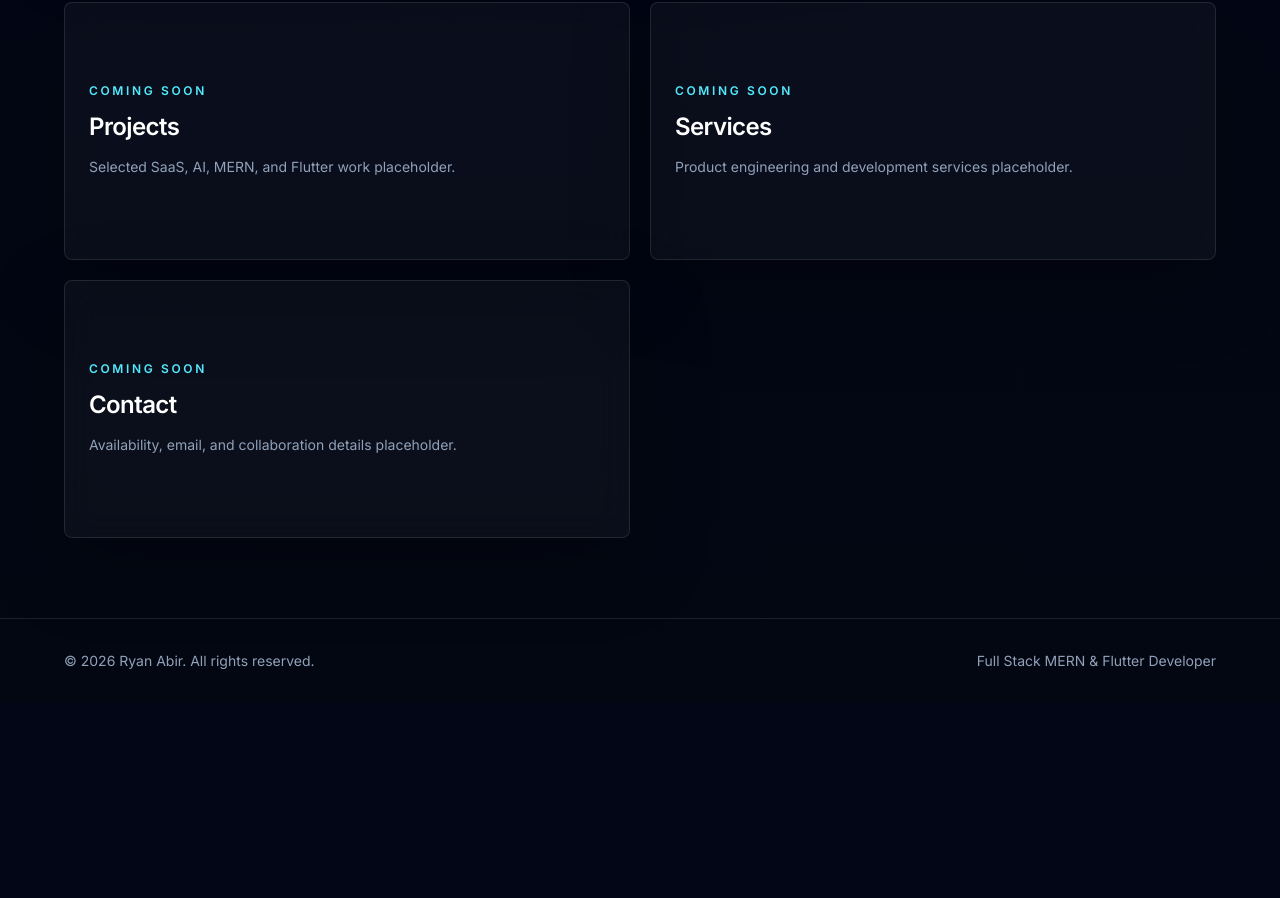
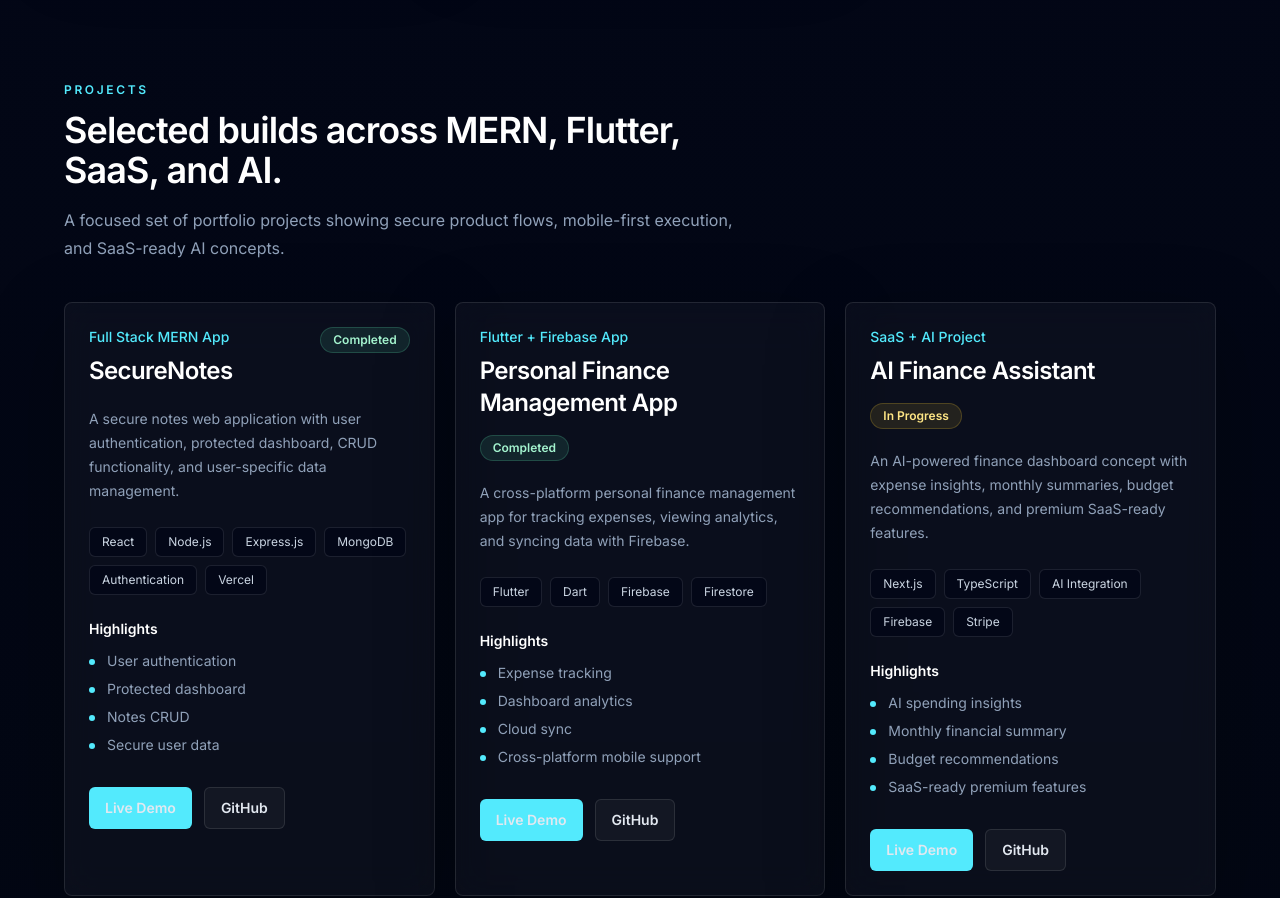
Before and after one commit to RyanAbir/RyanAbirPortfolio, a Next.js app: page / in a window 1280 px wide. Shown: the part 2111-3009 px from the top of the page. Before the commit the page ends 2814 px from the top, so only its background shows below. Built offline with nearby package versions, Linux system fonts and the light colour scheme.

Commit message:
Add portfolio projects section

```diff
--- a/app/page.tsx
+++ b/app/page.tsx
@@ -1,13 +1,9 @@
 import About from "../components/About";
 import Hero from "../components/Hero";
+import Projects from "../components/Projects";
 import Skills from "../components/Skills";
 
 const placeholderSections = [
-  {
-    id: "projects",
-    title: "Projects",
-    description: "Selected SaaS, AI, MERN, and Flutter work placeholder.",
-  },
   {
     id: "services",
     title: "Services",
@@ -26,6 +22,7 @@
       <Hero />
       <About />
       <Skills />
+      <Projects />
 
       <div className="grid gap-5 pb-20 md:grid-cols-2">
         {placeholderSections.map((section) => (
--- /dev/null
+++ b/components/Projects.tsx
@@ -0,0 +1,93 @@
+import { projects, type Project, type ProjectStatus } from "../data/projects";
+
+const statusStyles: Record<ProjectStatus, string> = {
+  Completed: "border-emerald-300/20 bg-emerald-300/10 text-emerald-200",
+  "In Progress": "border-amber-300/20 bg-amber-300/10 text-amber-200",
+};
+
+function ProjectCard({ project }: { project: Project }) {
+  return (
+    <article className="glass-panel flex h-full flex-col rounded-lg p-6">
+      <div className="flex flex-wrap items-start justify-between gap-4">
+        <div>
+          <p className="text-sm font-medium text-cyan-300">{project.type}</p>
+          <h3 className="mt-2 text-2xl font-semibold tracking-tight text-white">
+            {project.title}
+          </h3>
+        </div>
+        <span
+          className={`rounded-full border px-3 py-1 text-xs font-semibold ${statusStyles[project.status]}`}
+        >
+          {project.status}
+        </span>
+      </div>
+
+      <p className="mt-5 text-sm leading-6 text-slate-400">
+        {project.description}
+      </p>
+
+      <div className="mt-6 flex flex-wrap gap-2">
+        {project.tech.map((tech) => (
+          <span
+            className="rounded-md border border-white/10 bg-slate-950/70 px-3 py-1.5 text-xs text-slate-300"
+            key={tech}
+          >
+            {tech}
+          </span>
+        ))}
+      </div>
+
+      <div className="mt-6">
+        <p className="text-sm font-semibold text-white">Highlights</p>
+        <ul className="mt-3 space-y-2">
+          {project.highlights.map((highlight) => (
+            <li className="flex gap-3 text-sm text-slate-400" key={highlight}>
+              <span className="mt-2 h-1.5 w-1.5 shrink-0 rounded-full bg-cyan-300" />
+              <span>{highlight}</span>
+            </li>
+          ))}
+        </ul>
+      </div>
+
+      <div className="mt-8 flex flex-col gap-3 sm:flex-row">
+        <a
+          className="inline-flex items-center justify-center rounded-md bg-cyan-300 px-4 py-2.5 text-sm font-semibold text-slate-950 transition hover:bg-cyan-200"
+          href={project.links.liveDemo}
+        >
+          Live Demo
+        </a>
+        <a
+          className="inline-flex items-center justify-center rounded-md border border-white/10 bg-white/[0.04] px-4 py-2.5 text-sm font-semibold text-white transition hover:border-cyan-300/40 hover:bg-white/[0.07]"
+          href={project.links.github}
+        >
+          GitHub
+        </a>
+      </div>
+    </article>
+  );
+}
+
+export default function Projects() {
+  return (
+    <section className="section-shell" id="projects">
+      <div className="mb-10 max-w-2xl">
+        <p className="text-xs font-semibold uppercase tracking-[0.22em] text-cyan-300">
+          Projects
+        </p>
+        <h2 className="mt-3 text-3xl font-semibold tracking-tight text-white sm:text-4xl">
+          Selected builds across MERN, Flutter, SaaS, and AI.
+        </h2>
+        <p className="mt-4 text-base leading-7 text-slate-400">
+          A focused set of portfolio projects showing secure product flows,
+          mobile-first execution, and SaaS-ready AI concepts.
+        </p>
+      </div>
+
+      <div className="grid gap-5 lg:grid-cols-3">
+        {projects.map((project) => (
+          <ProjectCard key={project.title} project={project} />
+        ))}
+      </div>
+    </section>
+  );
+}
--- a/data/projects.ts
+++ b/data/projects.ts
@@ -1,20 +1,71 @@
+export type ProjectStatus = "Completed" | "In Progress";
+
 export type Project = {
   title: string;
+  type: string;
+  status: ProjectStatus;
   description: string;
-  stack: string[];
+  tech: string[];
+  highlights: string[];
+  links: {
+    liveDemo: string;
+    github: string;
+  };
 };
 
 export const projects: Project[] = [
   {
-    title: "AI SaaS Dashboard",
+    title: "SecureNotes",
+    type: "Full Stack MERN App",
+    status: "Completed",
     description:
-      "A starter concept for an analytics-focused SaaS platform powered by AI workflows.",
-    stack: ["Next.js", "Node.js", "MongoDB", "OpenAI"],
+      "A secure notes web application with user authentication, protected dashboard, CRUD functionality, and user-specific data management.",
+    tech: ["React", "Node.js", "Express.js", "MongoDB", "Authentication", "Vercel"],
+    highlights: [
+      "User authentication",
+      "Protected dashboard",
+      "Notes CRUD",
+      "Secure user data",
+    ],
+    links: {
+      liveDemo: "#",
+      github: "#",
+    },
   },
   {
-    title: "Flutter Commerce App",
+    title: "Personal Finance Management App",
+    type: "Flutter + Firebase App",
+    status: "Completed",
     description:
-      "A sample mobile commerce experience with clean product browsing and checkout flows.",
-    stack: ["Flutter", "Firebase", "Stripe"],
+      "A cross-platform personal finance management app for tracking expenses, viewing analytics, and syncing data with Firebase.",
+    tech: ["Flutter", "Dart", "Firebase", "Firestore"],
+    highlights: [
+      "Expense tracking",
+      "Dashboard analytics",
+      "Cloud sync",
+      "Cross-platform mobile support",
+    ],
+    links: {
+      liveDemo: "#",
+      github: "#",
+    },
+  },
+  {
+    title: "AI Finance Assistant",
+    type: "SaaS + AI Project",
+    status: "In Progress",
+    description:
+      "An AI-powered finance dashboard concept with expense insights, monthly summaries, budget recommendations, and premium SaaS-ready features.",
+    tech: ["Next.js", "TypeScript", "AI Integration", "Firebase", "Stripe"],
+    highlights: [
+      "AI spending insights",
+      "Monthly financial summary",
+      "Budget recommendations",
+      "SaaS-ready premium features",
+    ],
+    links: {
+      liveDemo: "#",
+      github: "#",
+    },
   },
 ];
```
